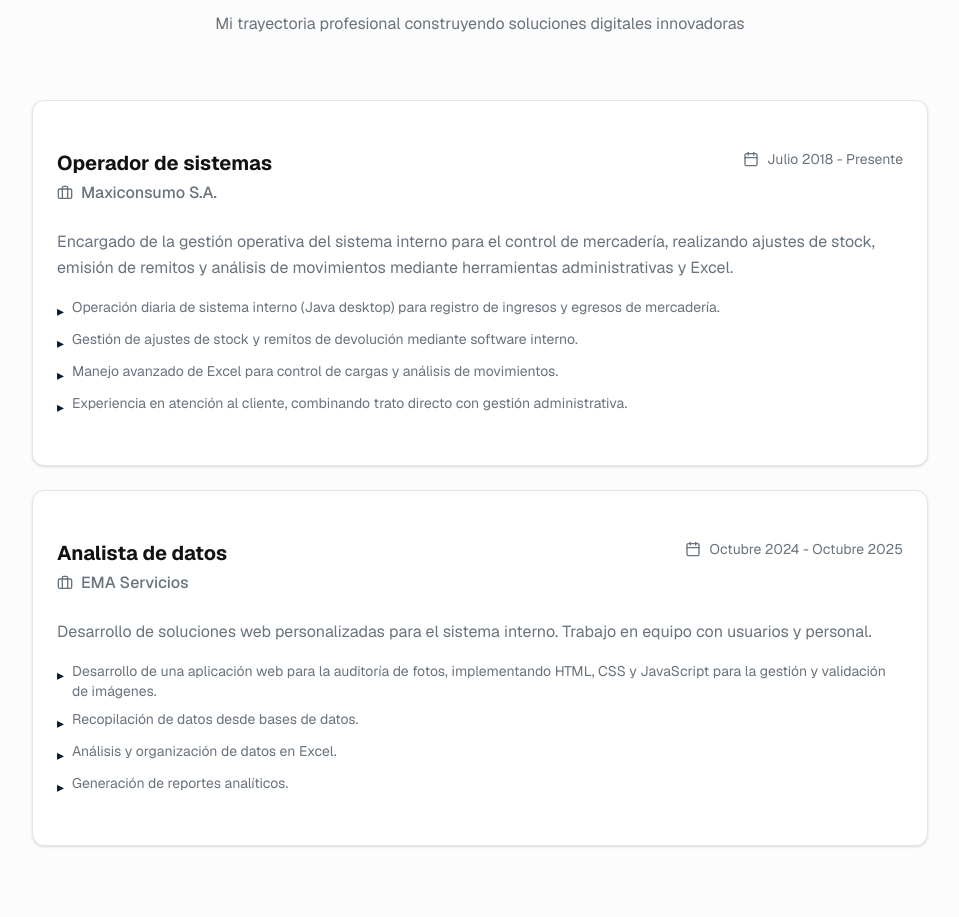
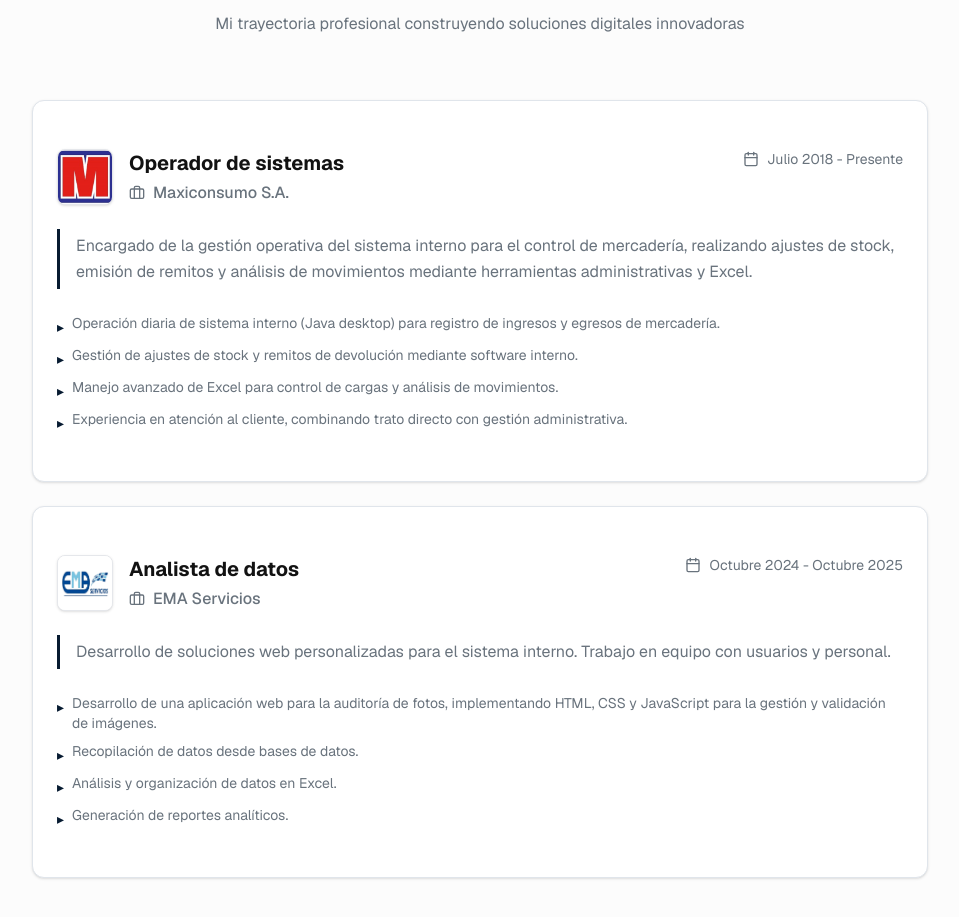
Before and after one commit to AntonioMelino/Portfolio-Antonio-Melino, a Next.js app: page / in a window 1280 px wide. Shown: the part 940-1857 px from the top of the page, without its empty margins (160-1119 px from the left). Built offline with nearby package versions, Linux system fonts and the light colour scheme.

Commit message:
style(experience): agregar logos de empresas para mejorar la presentación de la sección
-Se añadieron los logos de las empresas en el apartado de experiencia para darle un aspecto más visual y detallado al portfolio

```diff
--- a/components/experience-section.tsx
+++ b/components/experience-section.tsx
@@ -2,32 +2,37 @@
 
 import { Briefcase, Calendar } from "lucide-react";
 import { Card, CardContent } from "@/components/ui/card";
+import Image from "next/image";
 
 const experiences = [
   {
     company: "Maxiconsumo S.A.",
     position: "Operador de sistemas",
     period: "Julio 2018 - Presente",
+    logo: "/Diseño sin título.png",
+    logoScale: "scale-200",
     description:
       "Encargado de la gestión operativa del sistema interno para el control de mercadería, realizando ajustes de stock, emisión de remitos y análisis de movimientos mediante herramientas administrativas y Excel.",
     achievements: [
       "Operación diaria de sistema interno (Java desktop) para registro de ingresos y egresos de mercadería.",
       "Gestión de ajustes de stock y remitos de devolución mediante software interno.",
-      "Manejo avanzado de Excel para control de cargas y análisis de movimientos. ",
-      "Experiencia en atención al cliente, combinando trato directo con gestión administrativa. ",
+      "Manejo avanzado de Excel para control de cargas y análisis de movimientos.",
+      "Experiencia en atención al cliente, combinando trato directo con gestión administrativa.",
     ],
   },
   {
     company: "EMA Servicios",
     position: "Analista de datos",
     period: "Octubre 2024 - Octubre 2025",
+    logo: "/Diseño sin título2.png",
+    logoScale: "scale-150",
     description:
       "Desarrollo de soluciones web personalizadas para el sistema interno. Trabajo en equipo con usuarios y personal.",
     achievements: [
       "Desarrollo de una aplicación web para la auditoría de fotos, implementando HTML, CSS y JavaScript para la gestión y validación de imágenes.",
-      "Recopilación de datos desde bases de datos. ",
-      "Análisis y organización de datos en Excel. ",
-      "Generación de reportes analíticos. ",
+      "Recopilación de datos desde bases de datos.",
+      "Análisis y organización de datos en Excel.",
+      "Generación de reportes analíticos.",
     ],
   },
 ];
@@ -55,6 +60,27 @@ export function ExperienceSection() {
             >
               <CardContent className="p-6">
                 <div className="flex flex-col md:flex-row md:items-start md:justify-between gap-4 mb-4">
+                  {/* Contenedor con logo y título */}
+                  <div className="flex items-start gap-4">
+                    {/* Contenedor adaptable del logo */}
+                    <div className="relative h-14 w-14 rounded-lg bg-white p-2 border border-gray-200 shadow-sm flex-shrink-0 overflow-hidden">
+                      <div className="relative h-full w-full">
+                        <Image
+                          src={exp.logo}
+                          alt={`Logo de ${exp.company}`}
+                          fill
+                          className={`object-contain ${
+                            exp.logoScale || "scale-100"
+                          }`}
+                          sizes="56px"
+                          onError={(e) => {
+                            // Fallback si el logo no carga
+                            e.currentTarget.style.display = "none";
+                          }}
+                        />
+                      </div>
+                    </div>
+
                     <div>
                       <h3 className="text-xl font-bold mb-1 group-hover:text-primary transition-colors">
                         {exp.position}
@@ -64,13 +90,17 @@ export function ExperienceSection() {
                         <span className="font-medium">{exp.company}</span>
                       </div>
                     </div>
+                  </div>
+
+                  {/* Fecha */}
                   <div className="flex items-center gap-2 text-sm text-muted-foreground">
                     <Calendar className="h-4 w-4" />
                     <span>{exp.period}</span>
                   </div>
                 </div>
 
-                <p className="text-muted-foreground mb-4 leading-relaxed">
+                {/* Descripción con línea estética a la izquierda */}
+                <p className="text-muted-foreground mb-6 leading-relaxed border-l-3 border-primary pl-4 py-1">
                   {exp.description}
                 </p>
 
```
Also changed, not shown: public/Diseño sin título.png (added), public/Diseño sin título2.png (added). Lines whose indentation alone changed are shown as unchanged.
